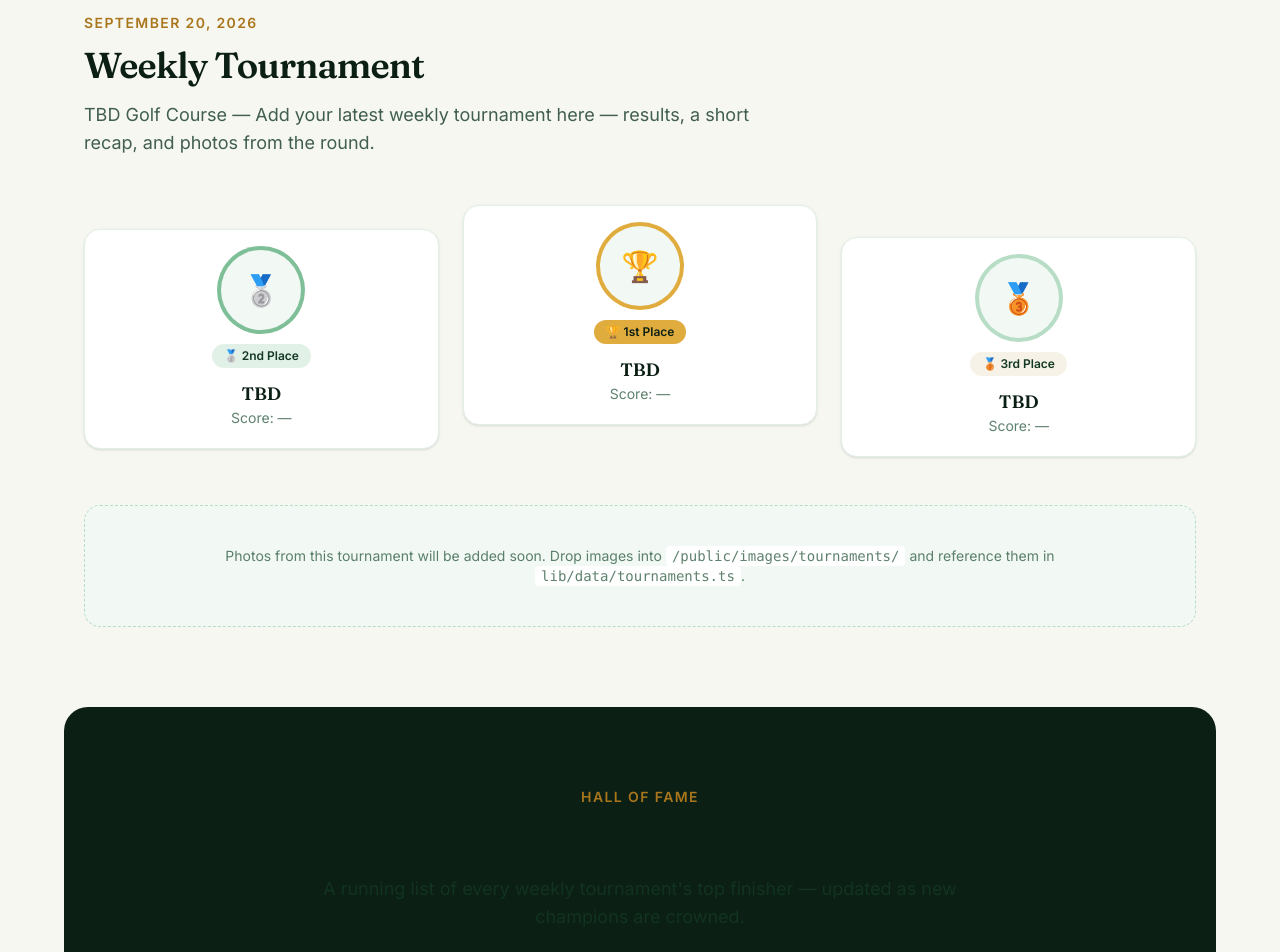
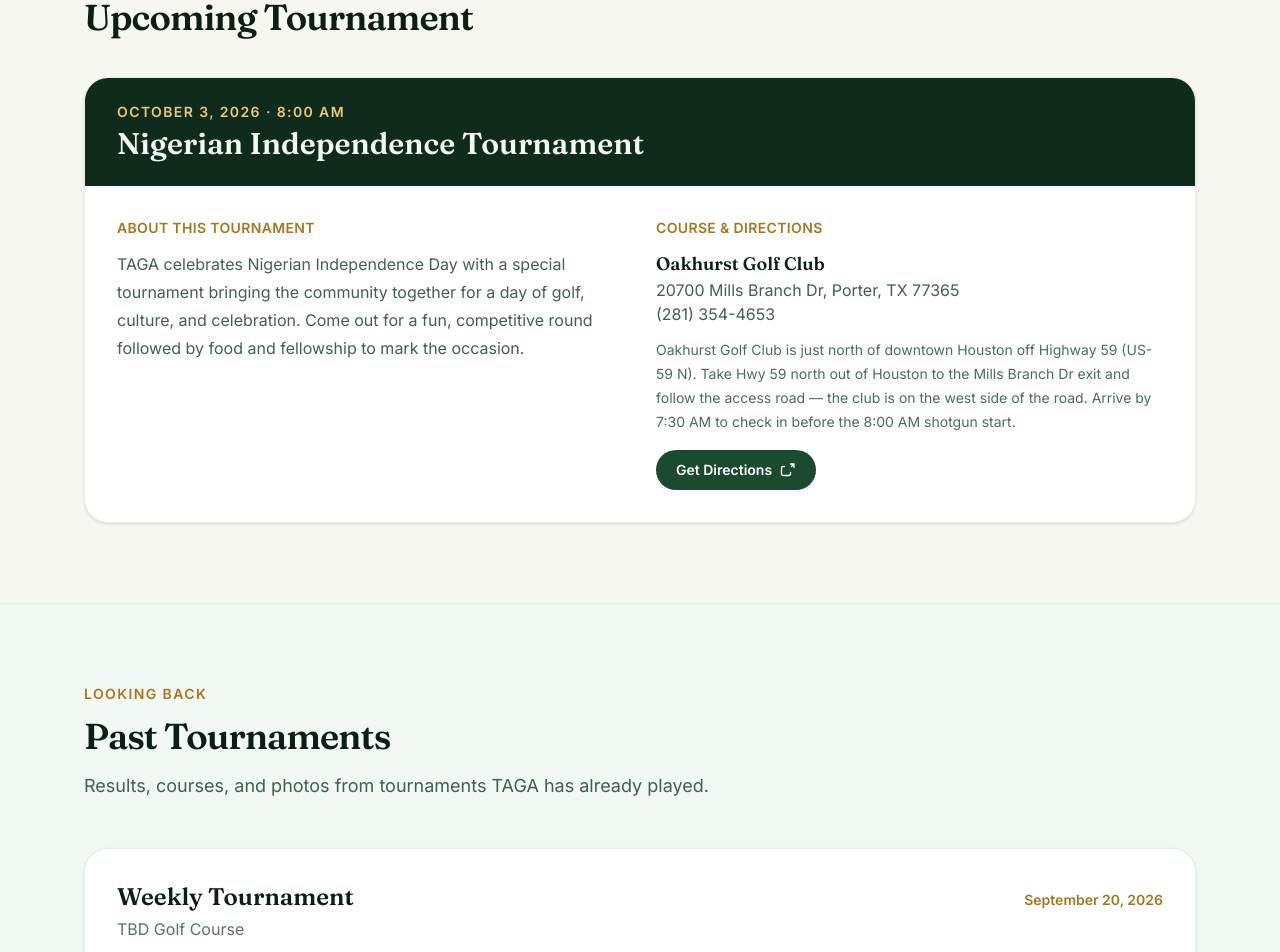
Before and after one commit to emekattoh/taga-site, a Next.js app: page /tournaments in a window 1280 px wide. Shown: the part 500-1452 px from the top of the page. Built offline with nearby package versions, Linux system fonts and the light colour scheme.

Commit message:
Add upcoming/past tournament model; feature Nigerian Independence Tournament at Oakhurst Golf Club

```diff
--- a/app/page.tsx
+++ b/app/page.tsx
@@ -1,8 +1,7 @@
 import Link from "next/link";
 import { Section, SectionHeading, Eyebrow } from "@/components/ui/section";
 import { FadeIn } from "@/components/ui/fade-in";
-import { WinnerPodium } from "@/components/winner-podium";
-import { tournaments } from "@/lib/data/tournaments";
+import { getUpcomingTournament, getCourseMapUrl } from "@/lib/data/tournaments";
 
 const HIGHLIGHTS = [
   {
@@ -26,7 +25,7 @@ const HIGHLIGHTS = [
 ];
 
 export default function Home() {
-  const latestTournament = tournaments[0];
+  const upcoming = getUpcomingTournament();
 
   return (
     <>
@@ -91,26 +90,39 @@ export default function Home() {
         </div>
       </Section>
 
-      {/* Latest tournament winners teaser */}
-      {latestTournament && (
+      {/* Upcoming tournament teaser */}
+      {upcoming && (
         <Section className="bg-fairway-50 rounded-3xl">
           <SectionHeading
-            eyebrow="Fresh off the course"
-            title={`${latestTournament.title} — ${latestTournament.date}`}
-            description={latestTournament.summary}
+            eyebrow={upcoming.displayDate}
+            title={upcoming.title}
+            description={upcoming.summary}
             align="center"
           />
-          <div className="mt-12">
-            <WinnerPodium winners={latestTournament.winners} />
-          </div>
-          <div className="mt-10 text-center">
+          <FadeIn delay={0.05}>
+            <div className="mx-auto mt-10 max-w-xl rounded-2xl border border-fairway-100 bg-white p-6 text-center shadow-sm">
+              <p className="font-display text-lg font-semibold text-fairway-950">
+                {upcoming.course.name}
+              </p>
+              <p className="text-fairway-800/80">{upcoming.course.address}</p>
+              <div className="mt-5 flex flex-wrap justify-center gap-3">
                 <Link
                   href="/tournaments"
                   className="rounded-full bg-fairway-700 px-6 py-3 text-sm font-semibold text-white transition-colors hover:bg-fairway-600"
                 >
-              View All Tournaments &amp; Photos
+                  Tournament Details
                 </Link>
+                <a
+                  href={getCourseMapUrl(upcoming.course)}
+                  target="_blank"
+                  rel="noopener noreferrer"
+                  className="rounded-full border border-fairway-200 px-6 py-3 text-sm font-semibold text-fairway-800 transition-colors hover:bg-fairway-50"
+                >
+                  Get Directions
+                </a>
               </div>
+            </div>
+          </FadeIn>
         </Section>
       )}
 
--- a/app/tournaments/page.tsx
+++ b/app/tournaments/page.tsx
@@ -3,15 +3,22 @@ import Image from "next/image";
 import { Section, SectionHeading } from "@/components/ui/section";
 import { FadeIn } from "@/components/ui/fade-in";
 import { WinnerPodium } from "@/components/winner-podium";
-import { tournaments, getAllFirstPlaceWinners } from "@/lib/data/tournaments";
+import {
+  getUpcomingTournament,
+  getPastTournaments,
+  getAllFirstPlaceWinners,
+  getCourseMapUrl,
+} from "@/lib/data/tournaments";
 
 export const metadata: Metadata = {
   title: "Tournaments — TAGA",
   description:
-    "TAGA weekly tournament results, photos, and our Hall of Fame of past winners.",
+    "TAGA tournament schedule, results, photos, and our Hall of Fame of past winners.",
 };
 
 export default function TournamentsPage() {
+  const upcoming = getUpcomingTournament();
+  const pastTournaments = getPastTournaments();
   const hallOfFame = getAllFirstPlaceWinners();
 
   return (
@@ -23,32 +30,125 @@ export default function TournamentsPage() {
               On The Course
             </p>
             <h1 className="font-display mx-auto mt-3 max-w-2xl text-balance text-4xl font-semibold text-fairway-50 sm:text-5xl">
-              Weekly Tournaments &amp; Hall of Fame
+              Tournaments &amp; Hall of Fame
             </h1>
             <p className="mx-auto mt-5 max-w-2xl text-lg text-fairway-200">
-              Every week TAGA members compete for the podium. Here&rsquo;s
-              the latest action, photos from the course, and our running
-              Hall of Fame of tournament winners.
+              See what&rsquo;s coming up next, catch up on past results and
+              photos, and browse our running Hall of Fame of tournament
+              winners.
             </p>
           </FadeIn>
         </Section>
       </div>
 
-      {/* Tournament results */}
-      {tournaments.map((t, idx) => (
-        <Section key={t.id} className={idx > 0 ? "border-t border-fairway-100" : ""}>
+      {/* Upcoming tournament */}
+      {upcoming && (
+        <Section>
+          <SectionHeading eyebrow="Up Next" title="Upcoming Tournament" />
+
+          <FadeIn delay={0.05}>
+            <div className="mt-10 overflow-hidden rounded-3xl border border-fairway-100 bg-white shadow-sm">
+              <div className="bg-fairway-900 px-8 py-6">
+                <p className="text-sm font-semibold uppercase tracking-widest text-gold-300">
+                  {upcoming.displayDate}
+                </p>
+                <h3 className="font-display mt-1 text-2xl font-semibold text-fairway-50 sm:text-3xl">
+                  {upcoming.title}
+                </h3>
+              </div>
+
+              <div className="grid gap-8 p-8 lg:grid-cols-2">
+                <div>
+                  <h4 className="text-sm font-semibold uppercase tracking-wide text-gold-600">
+                    About This Tournament
+                  </h4>
+                  <p className="mt-3 leading-7 text-fairway-800/80">
+                    {upcoming.description ?? upcoming.summary}
+                  </p>
+                </div>
+
+                <div>
+                  <h4 className="text-sm font-semibold uppercase tracking-wide text-gold-600">
+                    Course &amp; Directions
+                  </h4>
+                  <p className="mt-3 font-display text-lg font-semibold text-fairway-950">
+                    {upcoming.course.name}
+                  </p>
+                  <p className="text-fairway-800/80">{upcoming.course.address}</p>
+                  {upcoming.course.phone && (
+                    <p className="text-fairway-800/80">{upcoming.course.phone}</p>
+                  )}
+                  {upcoming.course.directions && (
+                    <p className="mt-3 text-sm leading-6 text-fairway-700/80">
+                      {upcoming.course.directions}
+                    </p>
+                  )}
+                  <a
+                    href={getCourseMapUrl(upcoming.course)}
+                    target="_blank"
+                    rel="noopener noreferrer"
+                    className="mt-4 inline-flex items-center gap-2 rounded-full bg-fairway-700 px-5 py-2.5 text-sm font-semibold text-white transition-colors hover:bg-fairway-600"
+                  >
+                    Get Directions
+                    <svg
+                      xmlns="http://www.w3.org/2000/svg"
+                      viewBox="0 0 24 24"
+                      fill="none"
+                      strokeWidth={2}
+                      stroke="currentColor"
+                      className="h-4 w-4"
+                    >
+                      <path
+                        strokeLinecap="round"
+                        strokeLinejoin="round"
+                        d="M17.25 6.75 21 3m0 0h-5.25M21 3v5.25M6.75 6.75H4.5a2.25 2.25 0 0 0-2.25 2.25v9a2.25 2.25 0 0 0 2.25 2.25h9a2.25 2.25 0 0 0 2.25-2.25v-2.25"
+                      />
+                    </svg>
+                  </a>
+                </div>
+              </div>
+            </div>
+          </FadeIn>
+        </Section>
+      )}
+
+      {/* Past tournaments */}
+      {pastTournaments.length > 0 && (
+        <div className="border-t border-fairway-100 bg-fairway-50">
+          <Section>
             <SectionHeading
-            eyebrow={t.date}
-            title={t.title}
-            description={`${t.course}${t.summary ? " — " + t.summary : ""}`}
+              eyebrow="Looking Back"
+              title="Past Tournaments"
+              description="Results, courses, and photos from tournaments TAGA has already played."
             />
 
-          <div className="mt-12">
+            <div className="mt-12 space-y-16">
+              {pastTournaments.map((t) => (
+                <div key={t.id} className="rounded-3xl border border-fairway-100 bg-white p-8 shadow-sm">
+                  <div className="flex flex-wrap items-baseline justify-between gap-2">
+                    <h3 className="font-display text-2xl font-semibold text-fairway-950">
+                      {t.title}
+                    </h3>
+                    <p className="text-sm font-semibold text-gold-600">
+                      {t.displayDate}
+                    </p>
+                  </div>
+                  <p className="mt-1 text-fairway-800/70">
+                    {t.course.name}
+                    {t.course.address !== "TBD" ? ` — ${t.course.address}` : ""}
+                  </p>
+                  {t.summary && (
+                    <p className="mt-3 text-fairway-800/80">{t.summary}</p>
+                  )}
+
+                  {t.winners.length > 0 && (
+                    <div className="mt-10">
                       <WinnerPodium winners={t.winners} />
                     </div>
+                  )}
 
                   {t.gallery && t.gallery.length > 0 ? (
-            <div className="mt-12 grid grid-cols-2 gap-4 sm:grid-cols-3 lg:grid-cols-4">
+                    <div className="mt-10 grid grid-cols-2 gap-4 sm:grid-cols-3 lg:grid-cols-4">
                       {t.gallery.map((src, i) => (
                         <FadeIn key={src} delay={i * 0.05}>
                           <div className="relative aspect-square overflow-hidden rounded-xl bg-fairway-100">
@@ -64,9 +164,9 @@ export default function TournamentsPage() {
                       ))}
                     </div>
                   ) : (
-            <div className="mt-12 rounded-2xl border border-dashed border-fairway-200 bg-fairway-50 p-10 text-center text-sm text-fairway-700/70">
-              Photos from this tournament will be added soon. Drop images
-              into{" "}
+                    <div className="mt-10 rounded-2xl border border-dashed border-fairway-200 bg-fairway-50 p-8 text-center text-sm text-fairway-700/70">
+                      Photos from this tournament will be added soon. Drop
+                      images into{" "}
                       <code className="rounded bg-white px-1.5 py-0.5">
                         /public/images/tournaments/
                       </code>{" "}
@@ -77,15 +177,20 @@ export default function TournamentsPage() {
                       .
                     </div>
                   )}
+                </div>
+              ))}
+            </div>
           </Section>
-      ))}
+        </div>
+      )}
 
       {/* Hall of Fame */}
+      {hallOfFame.length > 0 && (
         <Section className="bg-fairway-950 rounded-3xl">
           <SectionHeading
             eyebrow="Hall of Fame"
             title="Our Champions"
-          description="A running list of every weekly tournament's top finisher — updated as new champions are crowned."
+            description="A running list of every tournament's top finisher — updated as new champions are crowned."
             align="center"
           />
           <div className="mt-12 grid gap-4 sm:grid-cols-2 lg:grid-cols-3">
@@ -112,12 +217,14 @@ export default function TournamentsPage() {
                     <p className="text-sm text-fairway-300">
                       {entry.tournamentTitle} · {entry.date}
                     </p>
+                    <p className="text-xs text-fairway-400">{entry.course}</p>
                   </div>
                 </div>
               </FadeIn>
             ))}
           </div>
         </Section>
+      )}
     </>
   );
 }
--- a/lib/data/tournaments.ts
+++ b/lib/data/tournaments.ts
@@ -5,26 +5,71 @@ export type Winner = {
   photo?: string;
 };
 
+export type Course = {
+  name: string;
+  address: string;
+  // Optional extra directions/parking notes shown under the address.
+  directions?: string;
+  // Optional link to Google Maps (or any map provider). If omitted, one is
+  // generated automatically from the address.
+  mapUrl?: string;
+  phone?: string;
+};
+
 export type Tournament = {
   id: string;
   title: string;
-  date: string; // human readable, e.g. "September 20, 2026"
-  course: string;
+  /** ISO date string, e.g. "2026-10-03". Used for sorting and to determine
+   * whether a tournament is upcoming or past. */
+  date: string;
+  /** Human-friendly date/time shown on the page, e.g. "October 3, 2026 · 8:00 AM". */
+  displayDate: string;
+  course: Course;
+  /** Description of the tournament — theme, format, what to expect. */
+  description?: string;
+  /** Short one-line summary used in compact listings. */
   summary?: string;
   coverPhoto?: string;
   gallery?: string[];
+  /** Leave empty for tournaments that haven't happened yet. */
   winners: Winner[];
 };
 
-// Add a new entry at the top of this array each week to feature it on the
-// Tournaments page. Put photos in /public/images/tournaments/ and
-// /public/images/winners/ and reference them here.
+// Add new tournaments here — past or upcoming, in any order. The page
+// automatically figures out which one is the "current/upcoming" tournament
+// (the soonest one on or after today) and lists the rest as past
+// tournaments, most recent first.
+//
+// Put photos in /public/images/tournaments/ and /public/images/winners/
+// and reference them below.
 export const tournaments: Tournament[] = [
+  {
+    id: "nigerian-independence-2026-10-03",
+    title: "Nigerian Independence Tournament",
+    date: "2026-10-03",
+    displayDate: "October 3, 2026 · 8:00 AM",
+    course: {
+      name: "Oakhurst Golf Club",
+      address: "20700 Mills Branch Dr, Porter, TX 77365",
+      phone: "(281) 354-4653",
+      directions:
+        "Oakhurst Golf Club is just north of downtown Houston off Highway 59 (US-59 N). Take Hwy 59 north out of Houston to the Mills Branch Dr exit and follow the access road — the club is on the west side of the road. Arrive by 7:30 AM to check in before the 8:00 AM shotgun start.",
+    },
+    description:
+      "TAGA celebrates Nigerian Independence Day with a special tournament bringing the community together for a day of golf, culture, and celebration. Come out for a fun, competitive round followed by food and fellowship to mark the occasion.",
+    summary: "Celebrating Nigerian Independence Day on the course.",
+    winners: [],
+    gallery: [],
+  },
   {
     id: "sample-weekly-2026-09-20",
     title: "Weekly Tournament",
-    date: "September 20, 2026",
-    course: "TBD Golf Course",
+    date: "2026-09-20",
+    displayDate: "September 20, 2026",
+    course: {
+      name: "TBD Golf Course",
+      address: "TBD",
+    },
     summary:
       "Add your latest weekly tournament here — results, a short recap, and photos from the round.",
     winners: [
@@ -36,14 +81,58 @@ export const tournaments: Tournament[] = [
   },
 ];
 
-// Simple helper so the "Hall of Fame" section can flatten winners across
-// tournaments without extra plumbing later.
+function toDate(t: Tournament) {
+  return new Date(t.date + "T00:00:00");
+}
+
+/** The next tournament on or after today. Falls back to the most recently
+ * dated tournament (even if in the past) if none are upcoming, so the page
+ * always has something to feature. */
+export function getUpcomingTournament(): Tournament | undefined {
+  const now = new Date();
+  now.setHours(0, 0, 0, 0);
+
+  const upcoming = tournaments
+    .filter((t) => toDate(t) >= now)
+    .sort((a, b) => toDate(a).getTime() - toDate(b).getTime());
+
+  if (upcoming.length > 0) return upcoming[0];
+
+  // No upcoming tournaments — fall back to the most recent past one.
+  return [...tournaments].sort(
+    (a, b) => toDate(b).getTime() - toDate(a).getTime()
+  )[0];
+}
+
+/** All tournaments that already happened, most recent first, excluding
+ * whichever tournament is currently featured as "upcoming". */
+export function getPastTournaments(): Tournament[] {
+  const upcoming = getUpcomingTournament();
+  const now = new Date();
+  now.setHours(0, 0, 0, 0);
+
+  return tournaments
+    .filter((t) => t.id !== upcoming?.id && toDate(t) < now)
+    .sort((a, b) => toDate(b).getTime() - toDate(a).getTime());
+}
+
+/** Builds a Google Maps search URL from a course if no explicit mapUrl is set. */
+export function getCourseMapUrl(course: Course): string {
+  if (course.mapUrl) return course.mapUrl;
+  return `https://www.google.com/maps/search/?api=1&query=${encodeURIComponent(
+    `${course.name} ${course.address}`
+  )}`;
+}
+
+// Flattens winners across all past tournaments so the "Hall of Fame"
+// section can show every champion crowned so far.
 export function getAllFirstPlaceWinners() {
-  return tournaments
+  return getPastTournaments()
     .filter((t) => t.winners.some((w) => w.place === 1))
     .map((t) => ({
       tournamentTitle: t.title,
-      date: t.date,
+      date: t.displayDate,
+      course: t.course.name,
       winner: t.winners.find((w) => w.place === 1)!,
     }));
 }
```
Lines whose indentation alone changed are shown as unchanged.
